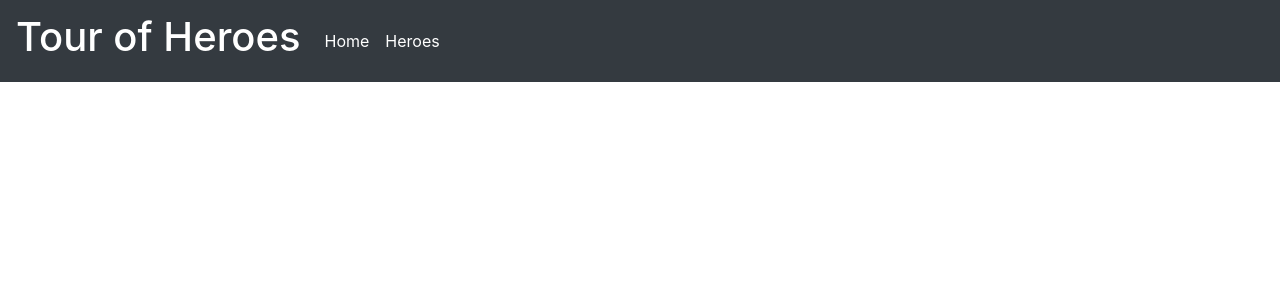
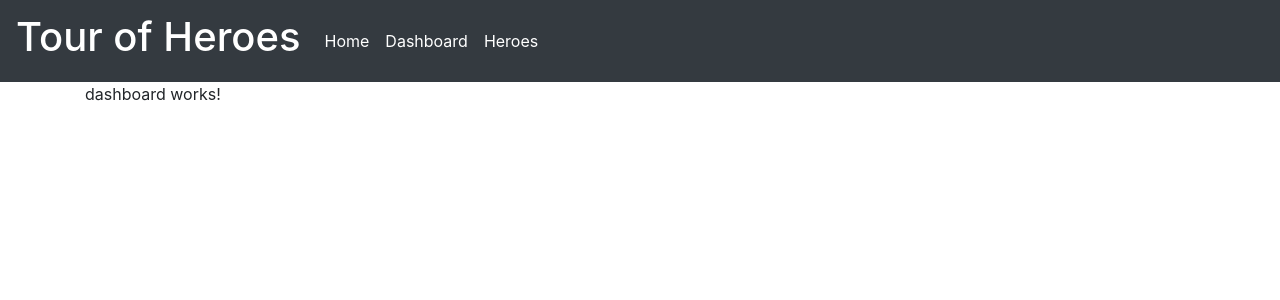
Before and after one commit to maiconfz/angular-playground, an Angular app in the folder angular-tour-of-heroes/: page /dashboard in a window 1280 px wide. Before the commit this address led to /. Shown: the top 300 px of the page. Built offline with nearby package versions, Linux system fonts and the light colour scheme.

Commit message:
Add dashboard component

```diff
--- a/angular-tour-of-heroes/src/app/app-routing.module.ts
+++ b/angular-tour-of-heroes/src/app/app-routing.module.ts
@@ -2,10 +2,12 @@
 import { RouterModule, Routes } from '@angular/router';
 import { HeroesComponent } from './heroes/heroes.component';
 import { HomeComponent } from './home/home.component';
+import { DashboardComponent } from './dashboard/dashboard.component';
 
 const routes: Routes = [
   { path: 'heroes', component: HeroesComponent },
-  { path: '', component: HomeComponent }
+  { path: '', component: HomeComponent },
+  { path: 'dashboard', component: DashboardComponent }
 ];
 
 @NgModule({
--- a/angular-tour-of-heroes/src/app/app.component.html
+++ b/angular-tour-of-heroes/src/app/app.component.html
@@ -11,6 +11,9 @@
             <li class="nav-item active">
                 <a class="nav-link" routerLink="/">Home</a>
             </li>
+            <li class="nav-item active">
+                    <a class="nav-link" routerLink="/dashboard">Dashboard</a>
+                </li>
             <li class="nav-item active">
                 <a class="nav-link" routerLink="/heroes">Heroes</a>
             </li>
--- a/angular-tour-of-heroes/src/app/app.module.ts
+++ b/angular-tour-of-heroes/src/app/app.module.ts
@@ -10,6 +10,7 @@
 import { MessagesComponent } from './messages/messages.component';
 import { AppRoutingModule } from './app-routing.module';
 import { HomeComponent } from './home/home.component';
+import { DashboardComponent } from './dashboard/dashboard.component';
 
 @NgModule({
   declarations: [
@@ -17,7 +18,8 @@
     HeroesComponent,
     HeroDetailComponent,
     MessagesComponent,
-    HomeComponent
+    HomeComponent,
+    DashboardComponent
   ],
   imports: [
     BrowserModule,
--- /dev/null
+++ b/angular-tour-of-heroes/src/app/dashboard/dashboard.component.html
@@ -0,0 +1 @@
+<p>dashboard works!</p>
--- /dev/null
+++ b/angular-tour-of-heroes/src/app/dashboard/dashboard.component.ts
@@ -0,0 +1,15 @@
+import { Component, OnInit } from '@angular/core';
+
+@Component({
+  selector: 'app-dashboard',
+  templateUrl: './dashboard.component.html',
+  styleUrls: ['./dashboard.component.css']
+})
+export class DashboardComponent implements OnInit {
+
+  constructor() { }
+
+  ngOnInit() {
+  }
+
+}
```
Also changed, not shown: angular-tour-of-heroes/src/app/dashboard/dashboard.component.css (added), 1 other file (tests, documents, lock files or other folders).
